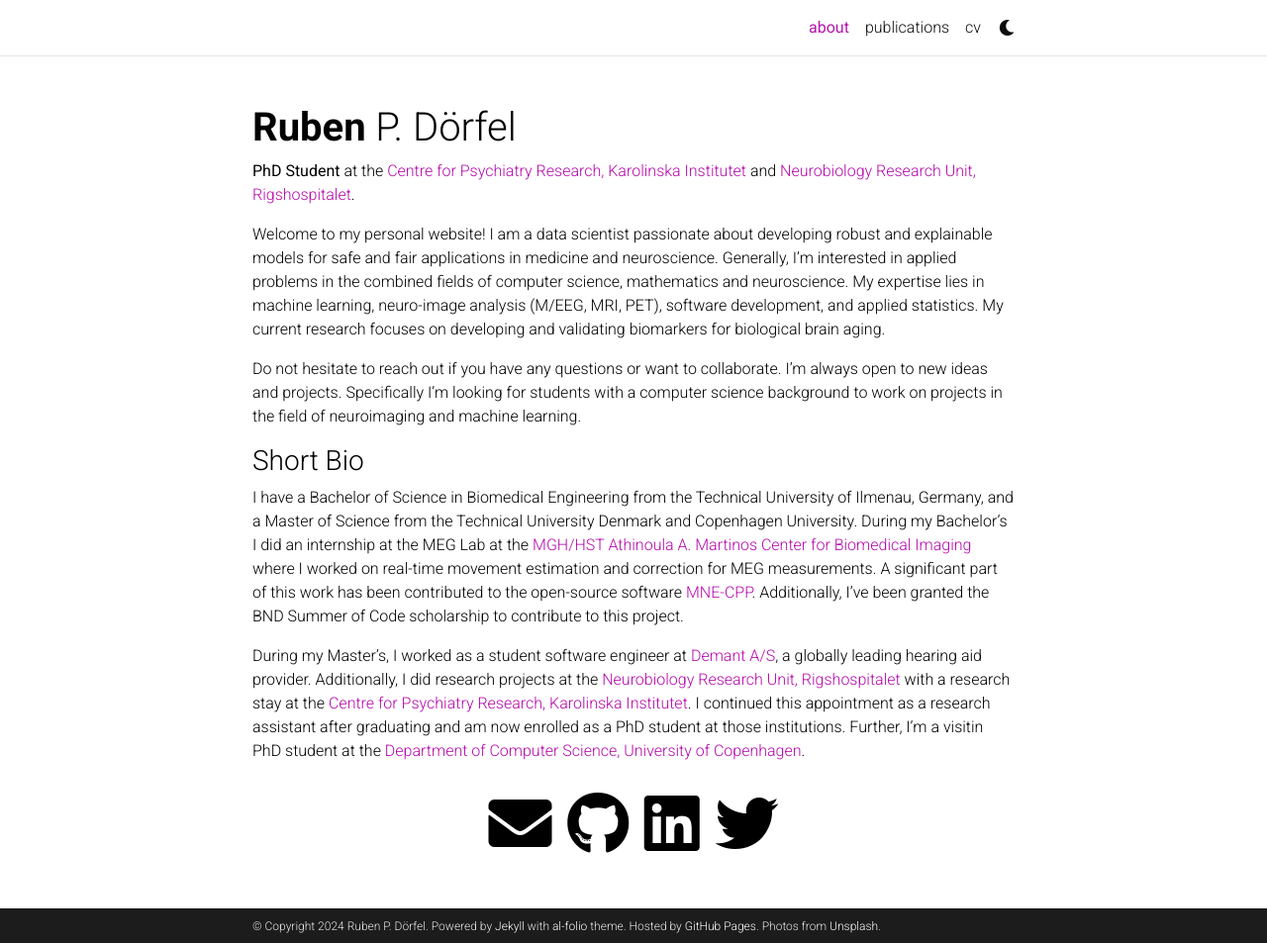
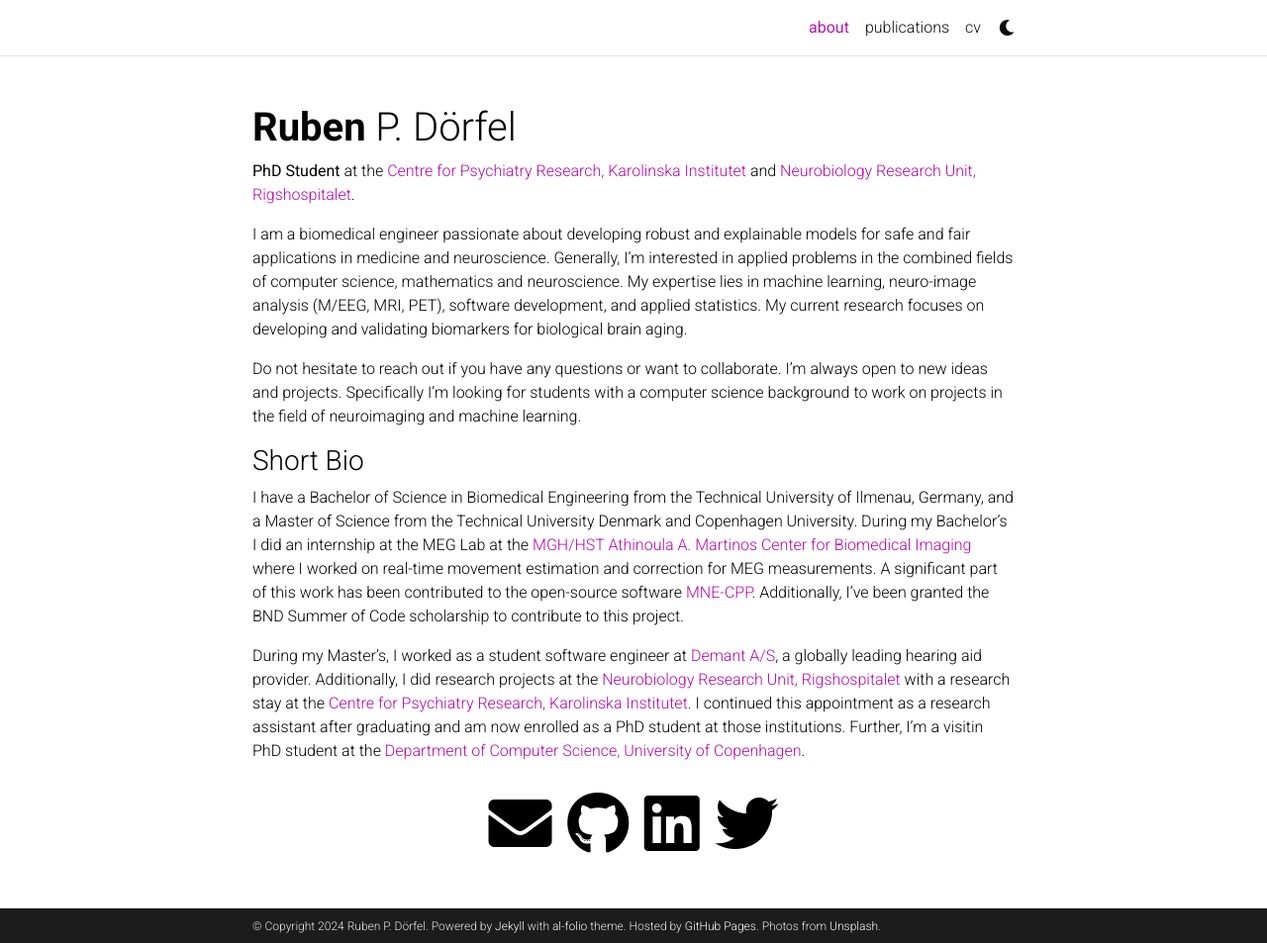
Before and after one commit to RDoerfel/rdoerfel.github.io, a Jekyll site: the page built from _pages/about.md, in a window 1280 px wide and 953 px high. Shown: the whole window at 99% size. Built offline with Jekyll 4.4.1, drawn with Linux system fonts in a browser that asks for light colours; comment, search, counter and statistics services are not loaded; a style sheet for code colours, icons or effects is not loaded.

Commit message:
update about page

```diff
--- a/_pages/about.md
+++ b/_pages/about.md
@@ -14,7 +14,7 @@
 social: true  # includes social icons at the bottom of the page
 ---
 
-Welcome to my personal website! I am a data scientist passionate about developing robust and explainable models for safe and fair applications in medicine and neuroscience. Generally, I'm interested in applied problems in the combined fields of computer science, mathematics and neuroscience. My expertise lies in machine learning, neuro-image analysis (M/EEG, MRI, PET), software development, and applied statistics. My current research focuses on developing and validating biomarkers for biological brain aging.
+I am a biomedical engineer passionate about developing robust and explainable models for safe and fair applications in medicine and neuroscience. Generally, I'm interested in applied problems in the combined fields of computer science, mathematics and neuroscience. My expertise lies in machine learning, neuro-image analysis (M/EEG, MRI, PET), software development, and applied statistics. My current research focuses on developing and validating biomarkers for biological brain aging.
 
 Do not hesitate to reach out if you have any questions or want to collaborate. I'm always open to new ideas and projects. Specifically I'm looking for students with a computer science background to work on projects in the field of neuroimaging and machine learning.
 
```
